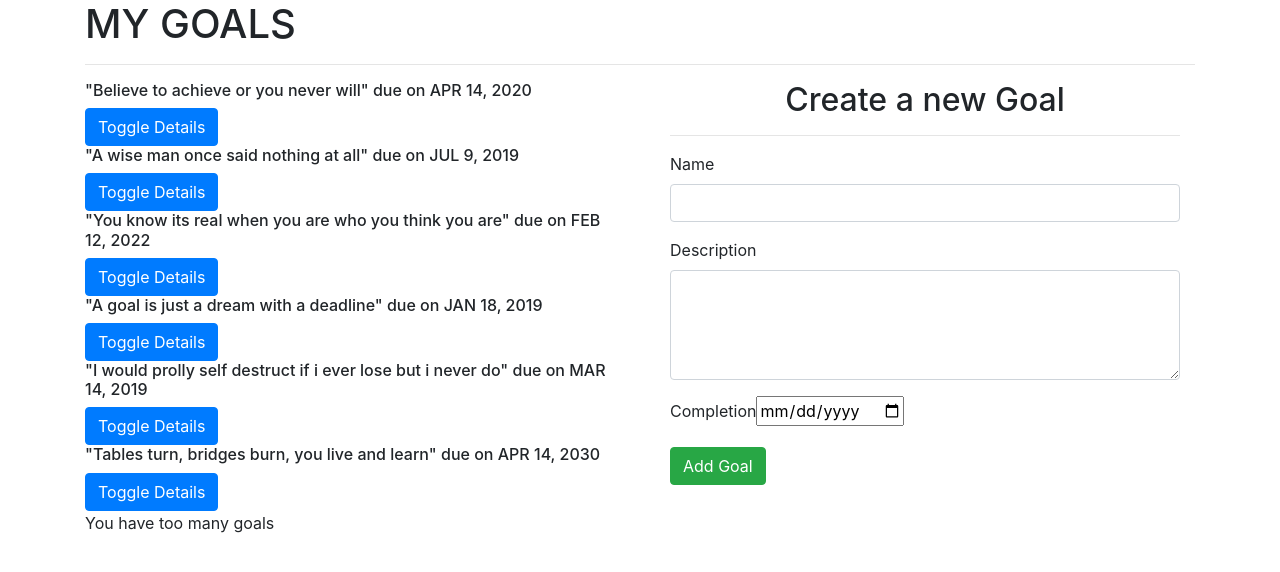
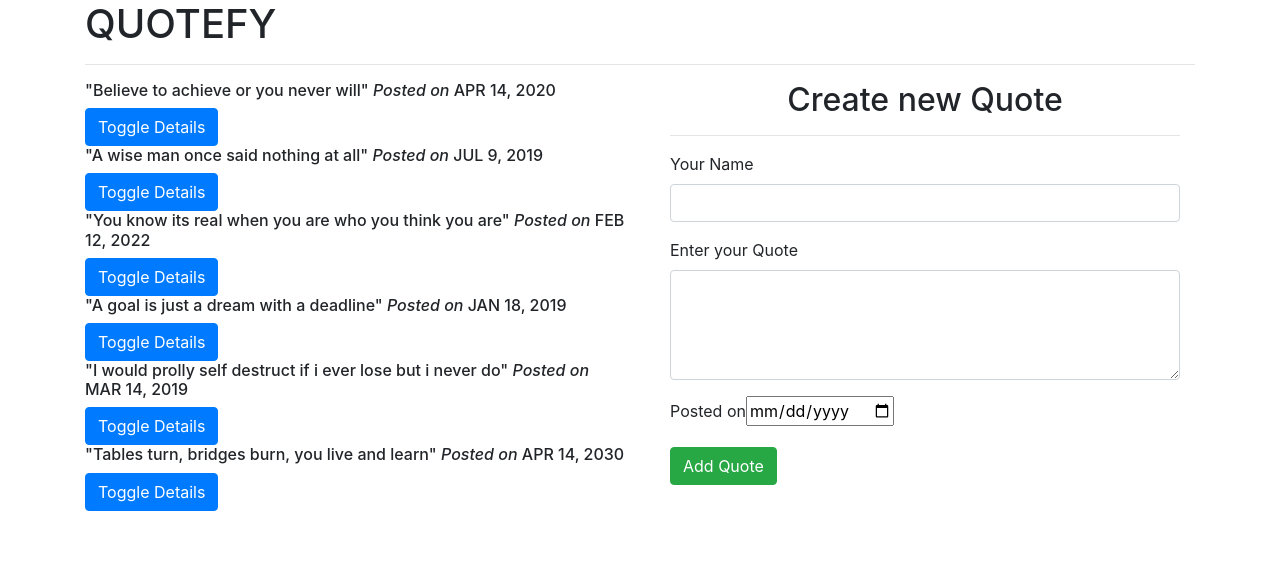
Before and after one commit to Thanos-11/quotes, an Angular app: page / in a window 1280 px wide. Shown: the top 572 px of the page. Built offline with nearby package versions, Linux system fonts and the light colour scheme.

Commit message:
Added an italic style for the posted date

```diff
--- a/src/app/goal-detail/goal-detail.component.html
+++ b/src/app/goal-detail/goal-detail.component.html
@@ -1,5 +1,5 @@
 <p>{{ goal.description }}</p>
-<p>This goal will be complete in {{ goal.completeDate | dateCount }} days</p>
+<p>Days ago {{ goal.completeDate | dateCount }} days</p>
 <button (click)="goalDelete(true)" class="btn btn-outline-danger">
-  Delete Goal
+  Delete
 </button>
--- a/src/app/goal-form/goal-form.component.html
+++ b/src/app/goal-form/goal-form.component.html
@@ -1,9 +1,9 @@
 <div class="container-fluid">
-  <h2 class="text-center">Create a new Goal</h2>
+  <h2 class="text-center">Create new Quote</h2>
   <hr />
   <form (ngSubmit)="submitGoal()" #goalForm="ngForm">
     <div class="form-group">
-      <label for="name">Name</label>
+      <label for="name">Your Name</label>
       <input
         type="text"
         class="form-control"
@@ -18,7 +18,7 @@
       </div>
     </div>
     <div class="form-group">
-      <label for="description">Description</label>
+      <label for="description">Enter your Quote</label>
       <textarea
         class="form-control"
         id="description"
@@ -36,7 +36,7 @@
       </div>
     </div>
     <div class="form-group">
-      <label for="complete">Completion</label>
+      <label for="complete">Posted on</label>
       <input
         type="date"
         id="complete"
@@ -52,6 +52,6 @@
         <p>Date is required</p>
       </div>
     </div>
-    <button type="submit" class="btn btn-success">Add Goal</button>
+    <button type="submit" class="btn btn-success">Add Quote</button>
   </form>
 </div>
--- a/src/app/goal/goal.component.html
+++ b/src/app/goal/goal.component.html
@@ -1,5 +1,5 @@
 <div class="container">
-  <h1>MY GOALS</h1>
+  <h1>QUOTEFY</h1>
   <hr />
 
   <div class="row">
@@ -7,7 +7,8 @@
       <div *ngFor="let goal of goals; let i = index">
         <div>
           <h6 id="{{ i }}" appStrikethrough>
-            {{ goal.name }} due on {{ goal.completeDate | date | uppercase }}
+            {{ goal.name }} <i>Posted on</i>
+            {{ goal.completeDate | date | uppercase }}
           </h6>
           <button (click)="toggleDetails(i)" class="btn btn-primary">
             Toggle Details
@@ -26,5 +27,5 @@
       <app-goal-form (addGoal)="addNewGoal($event)"></app-goal-form>
     </div>
   </div>
-  <p *ngIf="goals.length > 5">You have too many goals</p>
+  <p *ngIf="goals.length > 7">You have too many goals</p>
 </div>
```
